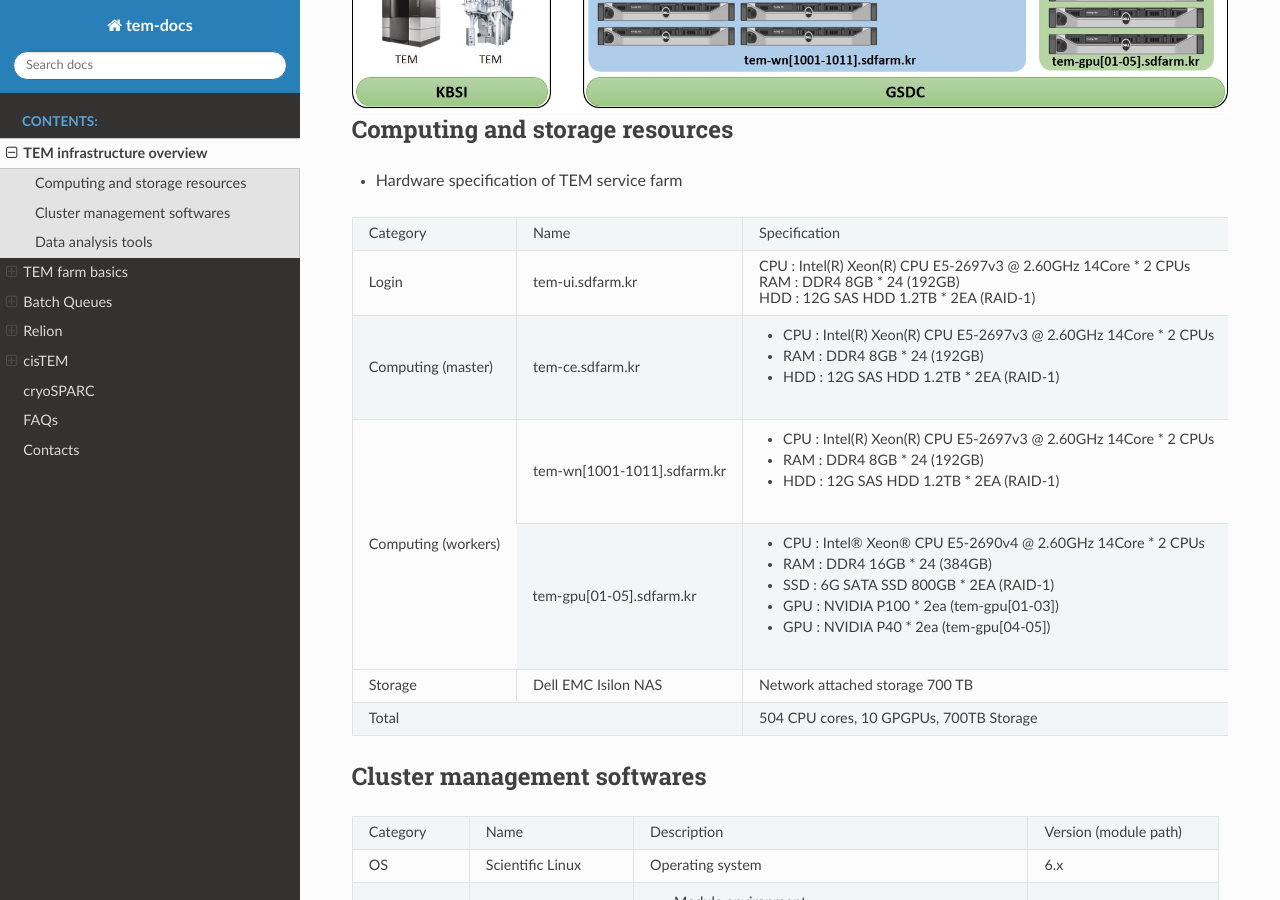
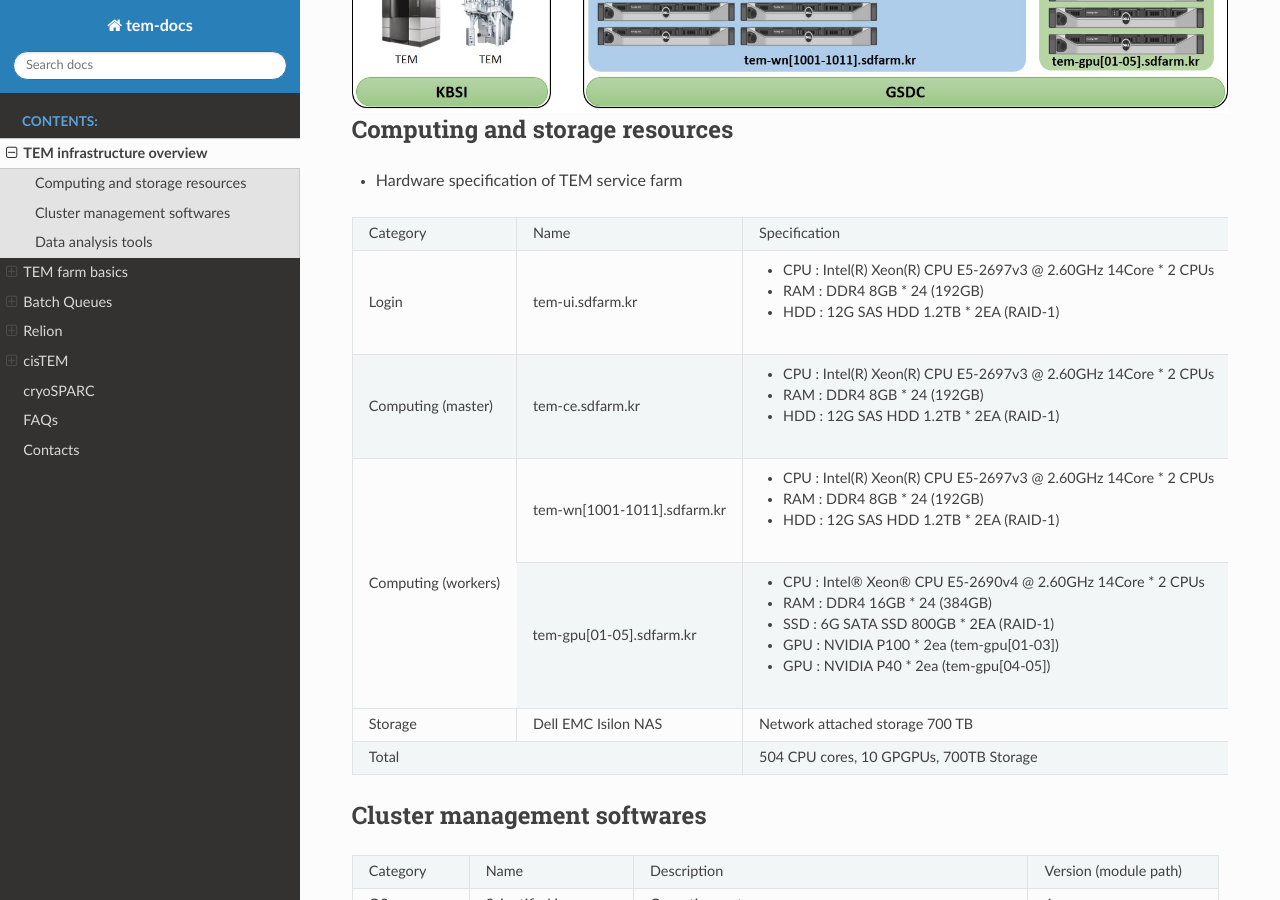
Before and after one commit to junglok/tem-docs, a Sphinx documentation site: the page built from docs/infra.rst, in a window 1280 px wide and 900 px high, scrolled down 923 px. Built offline with Sphinx 7.4.7 and the Read the Docs theme 2.0.0, drawn with Linux system fonts in a browser that asks for light colours.

Commit message:
first release

```diff
--- a/docs/infra.rst
+++ b/docs/infra.rst
@@ -19,11 +19,9 @@ Computing and storage resources
 +--------------+-----------------------------+---------------------------------------------------------------------------+-----------------+
 | Category     | Name                        | Specification                                                             | Resources size  |
 +--------------+-----------------------------+---------------------------------------------------------------------------+-----------------+
-| Login        | tem-ui.sdfarm.kr            | CPU : Intel(R) Xeon(R) CPU E5-2697v3 @ 2.60GHz 14Core * 2 CPUs            | 28 cores        |
-|              |                             |                                                                           |                 |
-|              |                             | RAM : DDR4 8GB * 24 (192GB)                                               |                 |
-|              |                             |                                                                           |                 |
-|              |                             | HDD : 12G SAS HDD 1.2TB * 2EA (RAID-1)                                    |                 |
+| Login        | tem-ui.sdfarm.kr            | - CPU : Intel(R) Xeon(R) CPU E5-2697v3 @ 2.60GHz 14Core * 2 CPUs          | 28 cores        |
+|              |                             | - RAM : DDR4 8GB * 24 (192GB)                                             |                 |
+|              |                             | - HDD : 12G SAS HDD 1.2TB * 2EA (RAID-1)                                  |                 |
 +--------------+-----------------------------+---------------------------------------------------------------------------+-----------------+
 | Computing    | tem-ce.sdfarm.kr            | - CPU : Intel(R) Xeon(R) CPU E5-2697v3 @ 2.60GHz 14Core * 2 CPUs          | 28 cores        |
 | (master)     |                             | - RAM : DDR4 8GB * 24 (192GB)                                             |                 |
```
